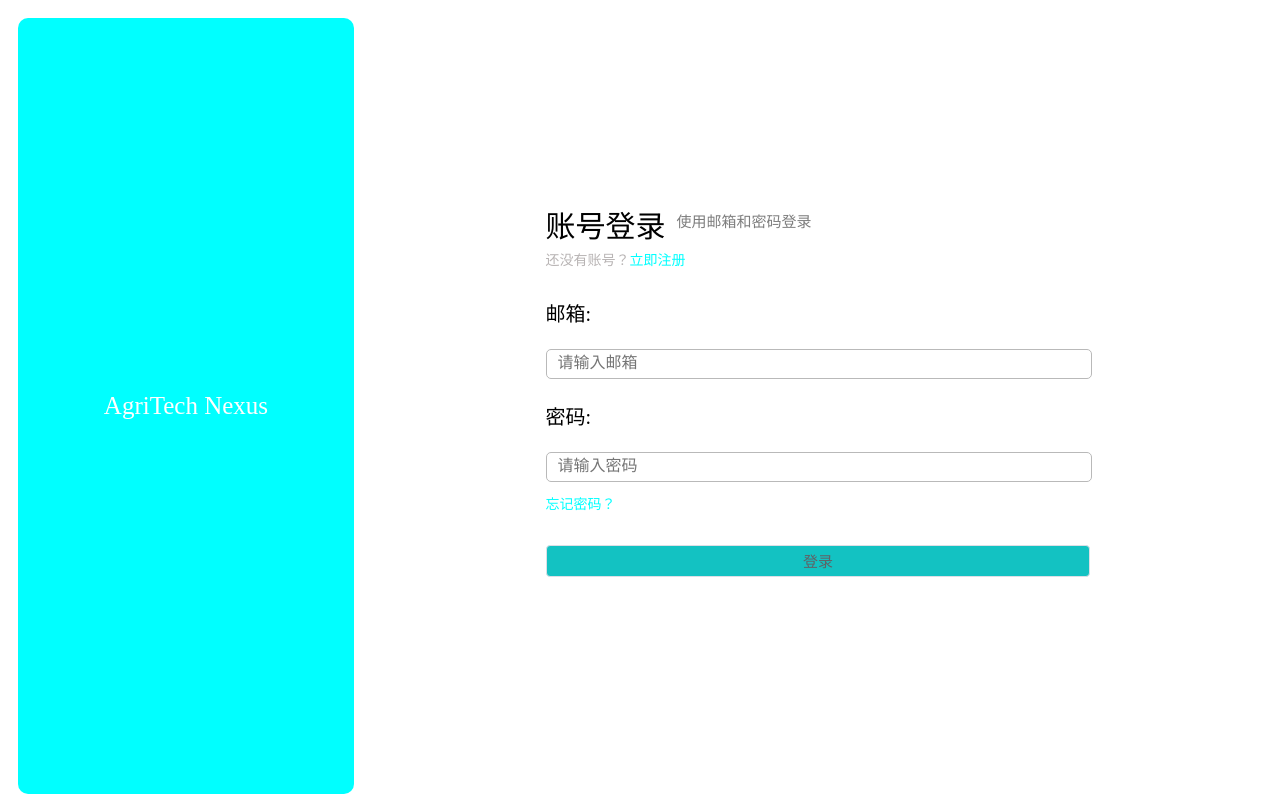
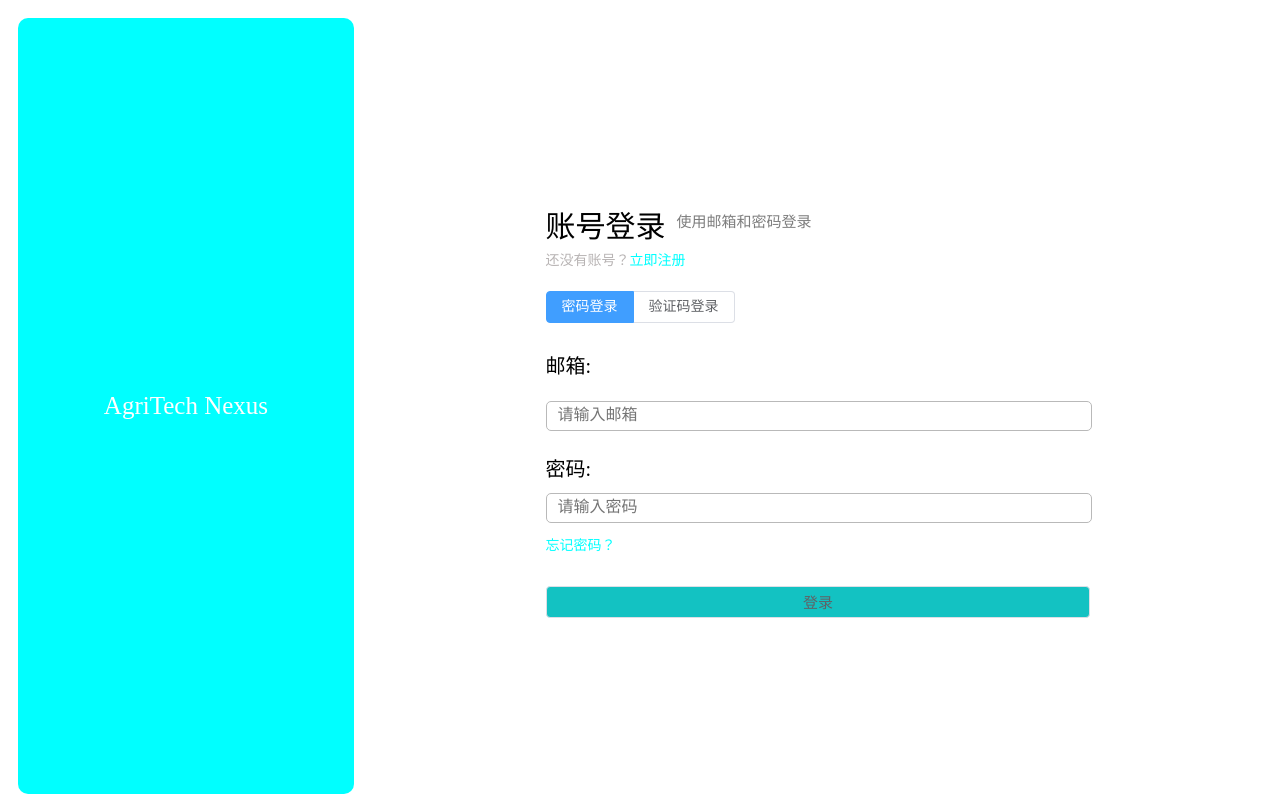
Before and after one commit to stardust2216/ATNWeb, a Vue app: page / in a window 1280 px wide. Built offline with nearby package versions, Linux system fonts and the light colour scheme.

Commit message:
Stardust
登录框架验证

```diff
--- a/package.json
+++ b/package.json
@@ -9,6 +9,7 @@
     "preview": "vite preview"
   },
   "dependencies": {
+    "axios": "^1.7.7",
     "element-plus": "^2.8.2",
     "vue": "^3.4.29"
   },
--- a/src/components/Login.vue
+++ b/src/components/Login.vue
@@ -16,7 +16,8 @@
                 <!-- 标题 -->
                 <div class="Login-from-title-box">
                     <span class="Login-from-title-text">账号登录</span>
-                    <span class="Login-from-title-hint">使用邮箱和密码登录</span>
+                    <span class="Login-from-title-hint" v-if="radio2 == '密码登录'">使用邮箱和密码登录</span>
+                    <span class="Login-from-title-hint" v-else>使用邮箱和验证码登录</span>
                 </div>
 
                 <!-- 注册提示框 -->
@@ -24,6 +25,13 @@
                     <span class="SignUp-hint-text">还没有账号？</span> <a href="#" class="SignUp-a">立即注册</a>
                 </div>
 
+                <!-- 选择登录方式 -->
+                <div style="margin-top: 20px">
+                    <el-radio-group v-model="radio2">
+                        <el-radio-button label="密码登录" value="密码登录" />
+                        <el-radio-button label="验证码登录" value="验证码登录" />
+                    </el-radio-group>
+                </div>
 
                 <!-- 登录框 -->
                 <div class="Login-from-text-box">
@@ -35,10 +43,22 @@
                             <input type="email" id="email" class="Login-from-email" placeholder="请输入邮箱" v-model="users.email">
                         </div>
 
-                        <label for="password" class="Login-from-text">密码:</label>
-                        <div class="Login-from-input-box">
-                            <input type="password" id="password" class="Login-from-password" placeholder="请输入密码" v-model="users.password">
+                        <!-- 密码登录 -->
+                        <div v-if="radio2 == '密码登录' " class="Login-passwd">  <!--  控制密码和验证码显示 -->
+                            <label for="password" class="Login-from-text">密码:</label>
+                            <div class="Login-from-input-box">
+                                <input type="password" id="password" class="Login-from-password" placeholder="请输入密码" v-model="users.password">
+                            </div>
                         </div>
+
+
+                        <div v-else class="Login-passwd">  <!--  控制密码和验证码显示 -->
+                            <label for="verificationcode" class="Login-from-text">验证码:</label>
+                            <div class="Login-from-input-box">
+                                <input type="number" id="verificationcode" class="Login-from-password" placeholder="请输入验证码" v-model="users.verification">
+                            </div>
+                        </div>
+
 
                     <a href="#" class="Login-from-forget-password">忘记密码？</a>
 
@@ -59,17 +79,42 @@
 
 
 <script setup>
-import { ref } from 'vue';
+import { ref, watch } from 'vue';
+
+
+// 选项按钮样式控制
+const radio2 = ref("密码登录");
+
+
 
 let users = ref({
     email:"",
-    password:""
+    password:"",
+    verification:""
 })
 
-function getUser() {
-    console.log(users.value)
 
+// 登录按钮，发送数据并跳转
+function getUser(){
+
+    if(users.value.email == ""){
+        alert("请输入邮箱")
+    }else if(radio2.value == '密码登录' && users.value.password == ""){
+        alert("请输入密码")
+    }else if(radio2.value == '验证码登录' && users.value.verification == ""){
+        alert("请输入验证码")
+    }else{
+        console.log(users.value)
+        // window.location.href = "/home"
+    }
 }
+
+
+
+
+
+
+
 
 
 
@@ -193,6 +238,10 @@ function getUser() {
                         margin-bottom: 2%;
                     }
 
+                    .Login-passwd{
+                        margin-top: 4%;
+                    }
+
                     .Login-from-input-box{
                         width: 100%;
                         height: 3.5vh;
@@ -249,9 +298,6 @@ function getUser() {
                 }
             }
 
-
-
-
         }
     }
 
--- a/src/main.js
+++ b/src/main.js
@@ -5,8 +5,11 @@ import { createApp } from 'vue'
 import ElementPlus from 'element-plus'
 import 'element-plus/dist/index.css'
 import App from './App.vue'
+import axios from 'axios'
+
 
 const app = createApp(App)
 
 app.use(ElementPlus)
+app.config.globalProperties.$axios = axios
 app.mount('#app')
```
Also changed, not shown: 1 other file (tests, documents, lock files or other folders).
